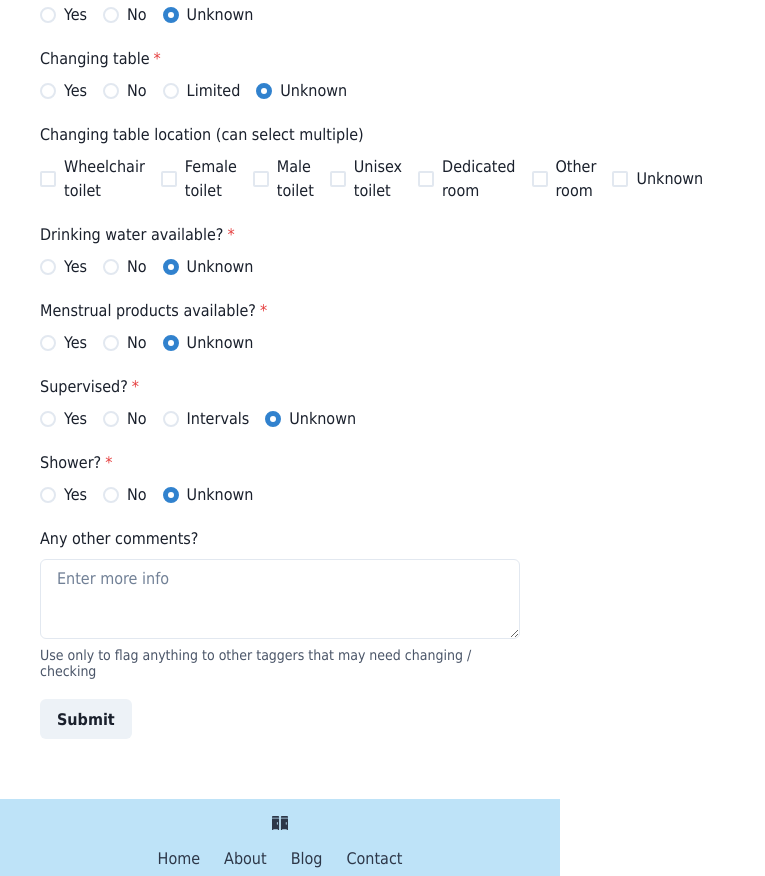
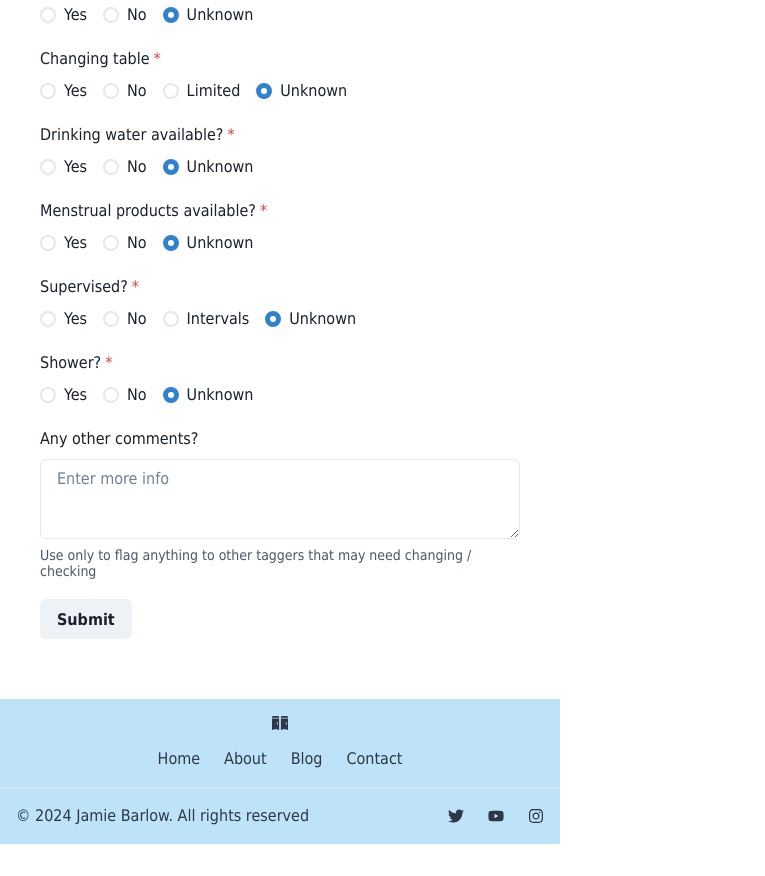
Before and after one commit to JamieBarlow/FlushPoint, a React (Vite) app in the folder frontend/: page /bathrooms/new in a window 1280 px wide. Shown: the part 1860-2736 px from the top of the page, without its empty margins (0-765 px from the left). After the commit the page ends 2704 px from the top, so only its background shows below. Built offline with nearby package versions, Linux system fonts and the light colour scheme.

Commit message:
Add dynamic checkbox options for changing table locations#

```diff
--- a/frontend/src/pages/Index.tsx
+++ b/frontend/src/pages/Index.tsx
@@ -1,4 +1,3 @@
-import type { BathroomType } from "../../../backend/models/bathroomModel";
 import { Box, Text, Heading, Wrap } from "@chakra-ui/react";
 import FallbackBathroomCard from "../components/FallbackBathroomCard";
 import { useLoaderData, Await } from "react-router-dom";
--- a/frontend/src/pages/NewBathroomForm.tsx
+++ b/frontend/src/pages/NewBathroomForm.tsx
@@ -33,6 +33,7 @@ export default function NewBathroomForm() {
     mb: "20px",
   };
   const [productsAvailable, setProductsAvailable] = useState(false);
+  const [changingTableAvailable, setChangingTableAvailable] = useState(false);
 
   return (
     <>
@@ -217,55 +218,64 @@ export default function NewBathroomForm() {
               <FormLabel>Changing table</FormLabel>
               <RadioGroup defaultValue="unknown" name="changing_table">
                 <Stack spacing={4} direction="row">
-                  <Radio value="yes">Yes</Radio>
-                  <Radio value="no">No</Radio>
-                  <Radio value="limited">Limited</Radio>
-                  <Radio value="unknown">Unknown</Radio>
+                  <Radio
+                    value="yes"
+                    onChange={() => {
+                      !changingTableAvailable &&
+                        setChangingTableAvailable(true);
+                    }}
+                  >
+                    Yes
+                  </Radio>
+                  <Radio
+                    value="no"
+                    onChange={() => {
+                      changingTableAvailable &&
+                        setChangingTableAvailable(false);
+                    }}
+                  >
+                    No
+                  </Radio>
+                  <Radio
+                    value="limited"
+                    onChange={() => {
+                      changingTableAvailable &&
+                        setChangingTableAvailable(false);
+                    }}
+                  >
+                    Limited
+                  </Radio>
+                  <Radio
+                    value="unknown"
+                    onChange={() => {
+                      changingTableAvailable &&
+                        setChangingTableAvailable(false);
+                    }}
+                  >
+                    Unknown
+                  </Radio>
                 </Stack>
               </RadioGroup>
             </FormControl>
+            {changingTableAvailable && (
               <FormControl sx={formInputStyles} defaultValue={"unknown"}>
                 <FormLabel>
                   Changing table location (can select multiple)
                 </FormLabel>
-              <CheckboxGroup>
-                <Stack spacing={4} direction="row">
-                  <Checkbox
+                <CustomCheckboxGroup
                   name="changing_table:location"
-                    value="wheelchair_toilet"
-                  >
-                    Wheelchair toilet
-                  </Checkbox>
-                  <Checkbox
-                    name="changing_table:location"
-                    value="female_toilet"
-                  >
-                    Female toilet
-                  </Checkbox>
-                  <Checkbox name="changing_table:location" value="male_toilet">
-                    Male toilet
-                  </Checkbox>
-                  <Checkbox
-                    name="changing_table:location"
-                    value="unisex_toilet"
-                  >
-                    Unisex toilet
-                  </Checkbox>
-                  <Checkbox
-                    name="changing_table:location"
-                    value="dedicated_room"
-                  >
-                    Dedicated room
-                  </Checkbox>
-                  <Checkbox name="changing_table:location" value="room">
-                    Other room
-                  </Checkbox>
-                  <Checkbox name="changing_table:location" value="unknown">
-                    Unknown
-                  </Checkbox>
-                </Stack>
-              </CheckboxGroup>
+                  options={[
+                    { value: "wheelchair_toilet", label: "Wheelchair toilet" },
+                    { value: "female_toilet", label: "Female toilet" },
+                    { value: "male_toilet", label: "Male toilet" },
+                    { value: "unisex_toilet", label: "Unisex toilet" },
+                    { value: "dedicated_room", label: "Dedicated room" },
+                    { value: "room", label: "Other room" },
+                    { value: "unknown", label: "Unknown" },
+                  ]}
+                />
               </FormControl>
+            )}
             <FormControl sx={formInputStyles} isRequired defaultValue={"no"}>
               <FormLabel>Drinking water available?</FormLabel>
               <RadioGroup defaultValue="unknown" name="drinking_water">
```
Lines whose indentation alone changed are shown as unchanged.
